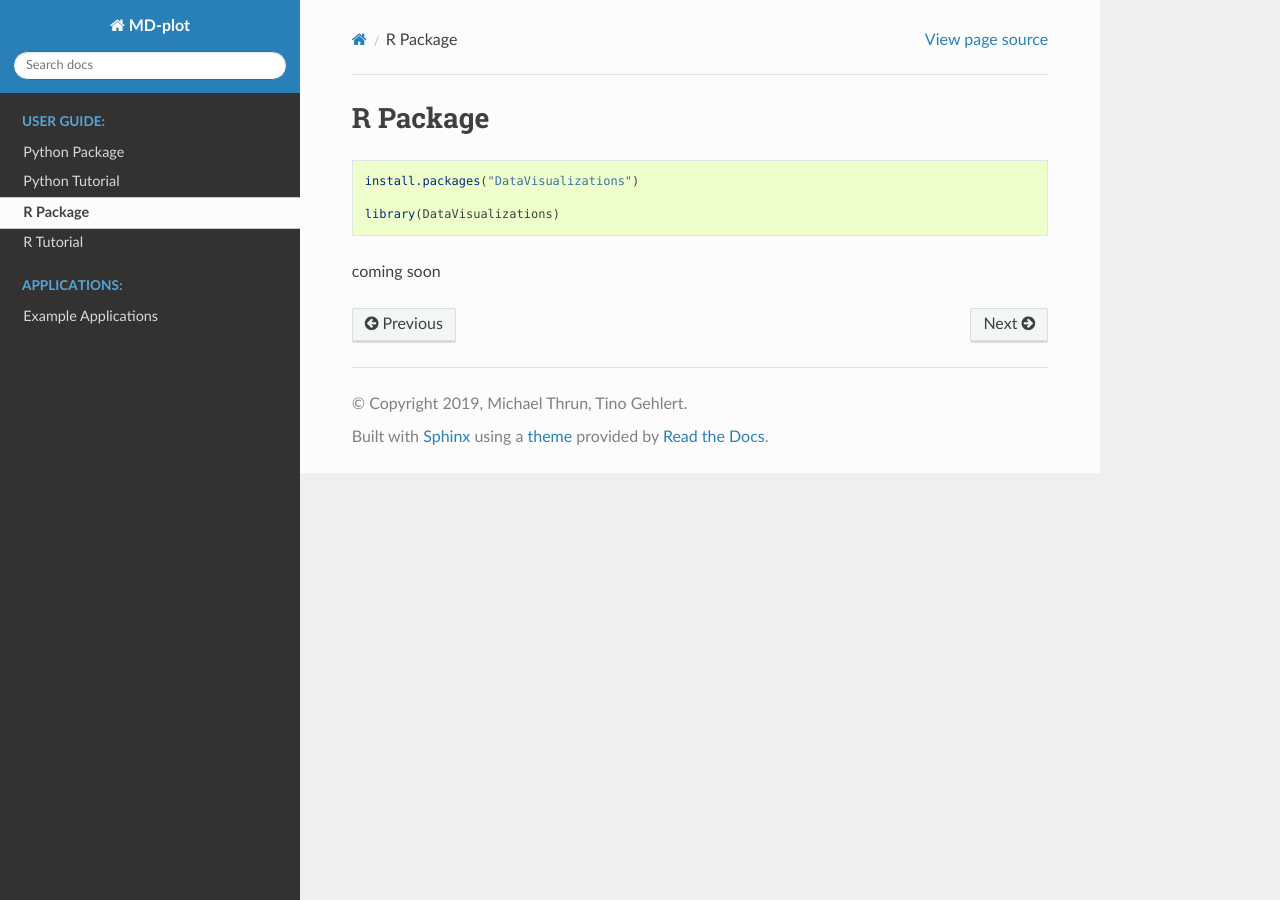
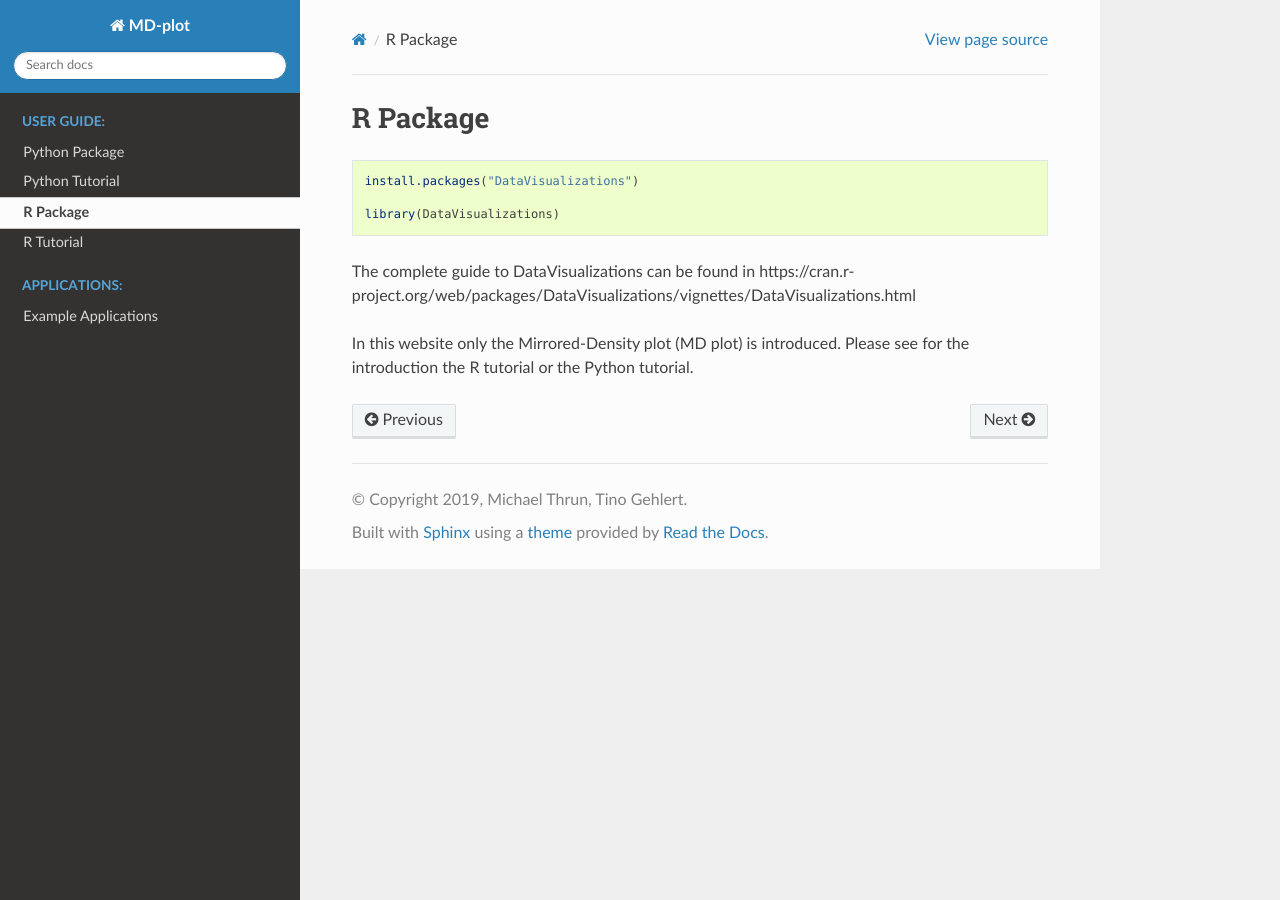
Before and after one commit to TinoGehlert/md_plot, a Sphinx documentation site: the page built from docs/user_guide/r_package.md, in a window 1280 px wide. Built offline with Sphinx 7.4.7 and the Read the Docs theme 2.0.0, drawn with Linux system fonts in a browser that asks for light colours.

Commit message:
Update r_package.md

````diff
--- a/docs/user_guide/r_package.md
+++ b/docs/user_guide/r_package.md
@@ -5,5 +5,7 @@ install.packages("DataVisualizations")
 
 library(DataVisualizations)
 ```
+The complete guide to DataVisualizations can be found in
+https://cran.r-project.org/web/packages/DataVisualizations/vignettes/DataVisualizations.html
 
-coming soon
+In this website only the Mirrored-Density plot (MD plot) is introduced. Please see for the introduction the R tutorial or the Python tutorial.
````
